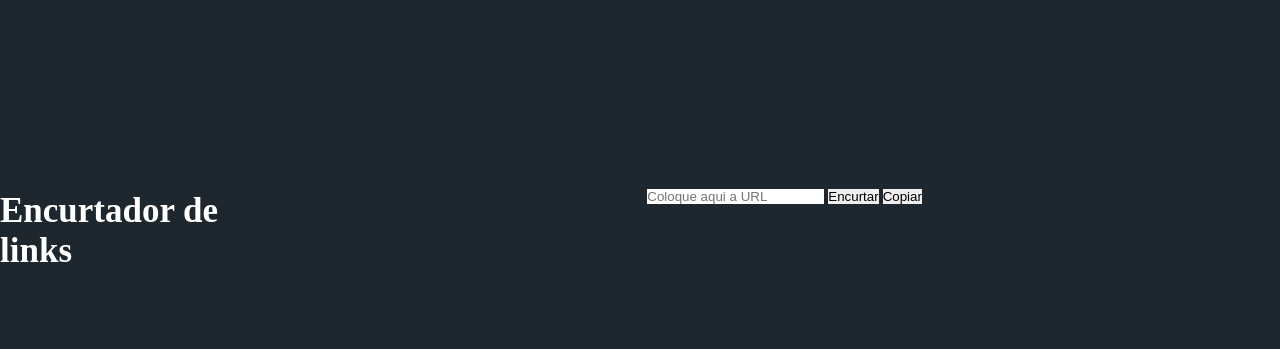
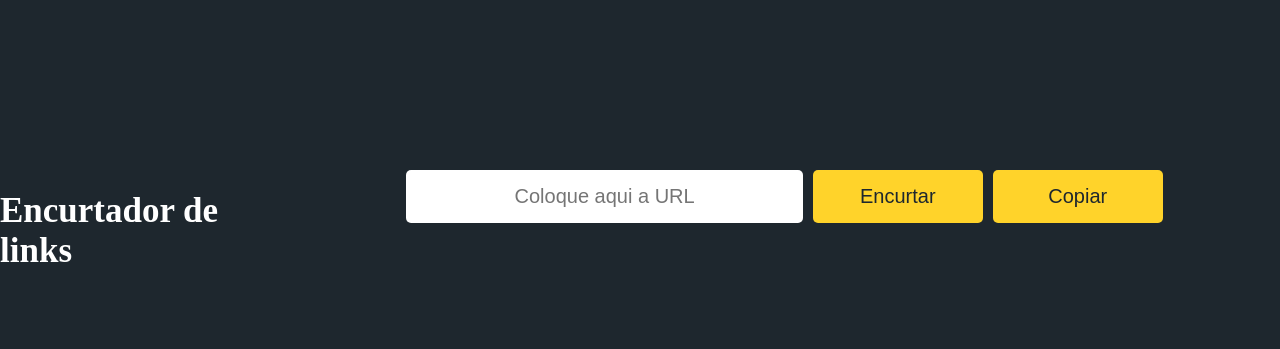
Before and after one commit to Johnhelder/EncurtarLinks, a plain HTML site: page index.html in a window 1280 px wide. Shown: the part 154-503 px from the top of the page. Drawn offline with Linux system fonts and the light colour scheme.

Commit message:
Estilizando inputs e botões

```diff
--- a/assets/css/style.css
+++ b/assets/css/style.css
@@ -31,5 +31,35 @@ h1{
 }
 
 .box-input{
+display: flex;
+width: 100%;
+justify-content: center;
+}
 
+.input-url{
+  padding: 12px 20px;
+  text-align: center;
+  outline: transparent;
+  width: 40%;
+  border-radius: 5px;
+  font-size: 20px;
+  color: #1e272e;
 }
+
+.btn{
+  padding: 15px 20px;
+  width: 170px;
+  margin-left: 10px;
+  border-radius: 5px;
+  background-color: #FFD32A;
+  font-size: 20px;
+  color: #1e272e;
+  cursor: pointer;
+}
+
+.btn:hover{
+  transition: 3s;
+  background-color: #cfab18;
+
+  cursor: pointer;
+}
```
